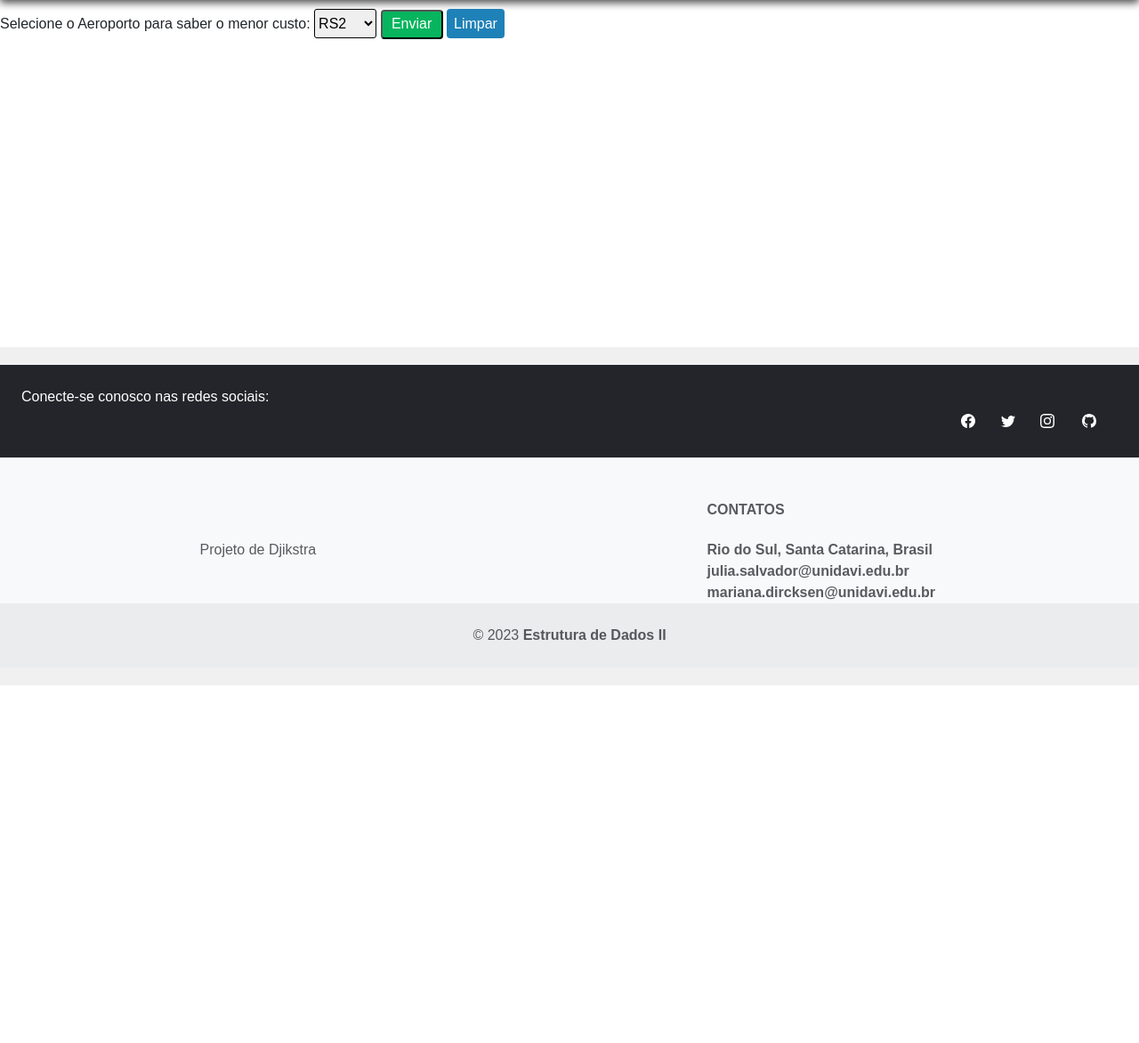
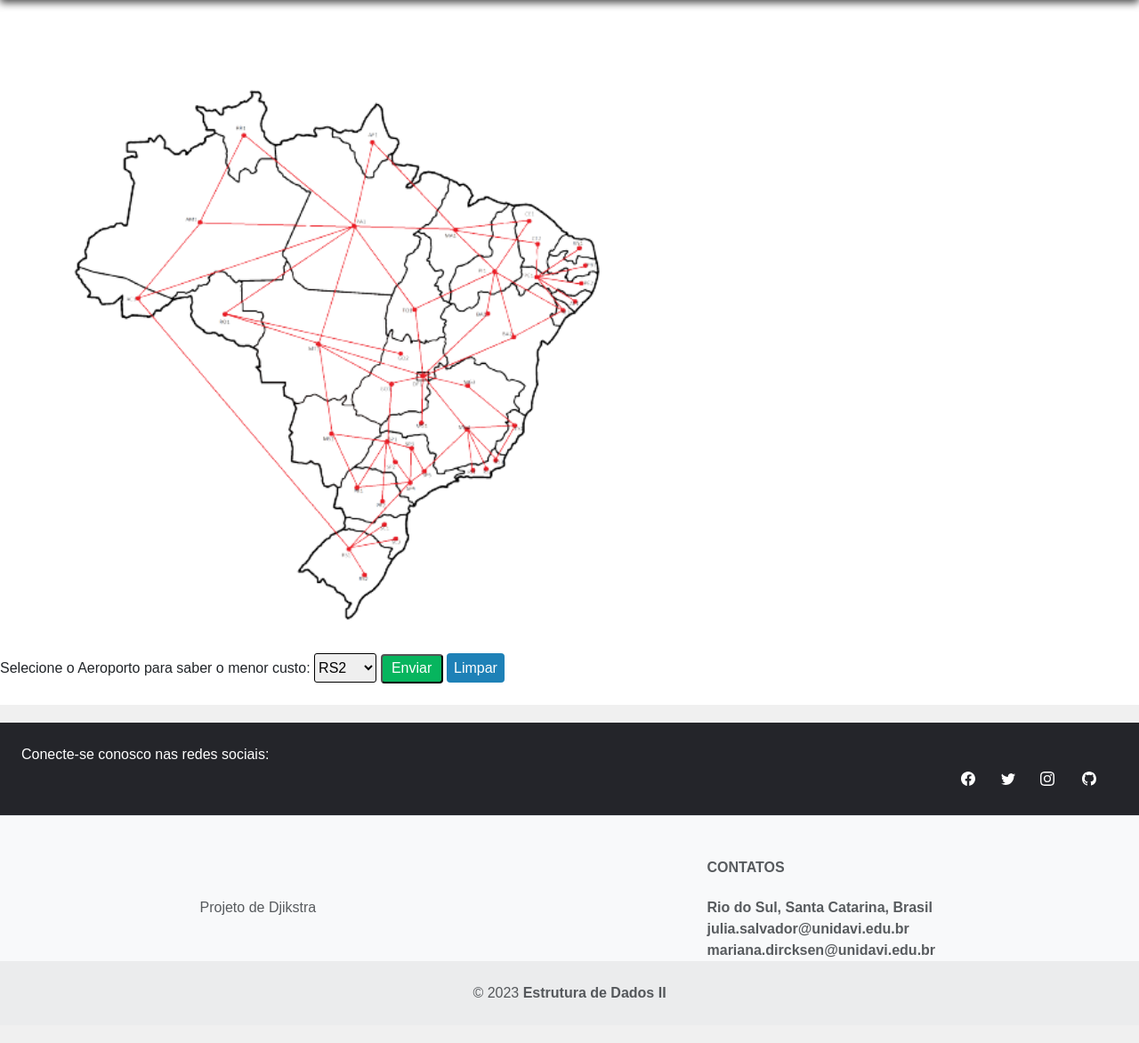
Before and after one commit to maridircksen/trabalhoDjikstra, a PHP site: page /formulario.php in a window 1280 px wide. Shown: the part 30-1202 px from the top of the page at 89% size. Before the commit the page ends 800 px from the top, so only its background shows below. Run offline with PHP 8.4, Linux system fonts and the light colour scheme.

Commit message:
Quase Pronto

```diff
--- a/formulario.css
+++ b/formulario.css
@@ -9,6 +9,13 @@
 header {
     background-color: #24252a;
     box-shadow: 0px 3px 10px #464646;
+}
+
+.mapa {
+    width: 700px; /* Defina a largura desejada */
+    height: 700px; /* Defina a altura desejada */
+    /* display: block;
+    margin: 0 auto;  */
 }
 
 .titulo{
@@ -54,7 +61,8 @@ footer {
     padding: 20px 0;
     text-align: center;
     color: #333;
-    position: fixed;
+    /* position: fixed;  */
+    position: relative;
     bottom: 0;
     width: 100%;
 }
--- a/formulario.php
+++ b/formulario.php
@@ -14,8 +14,9 @@
 <body>
     <header>
         <a class="titulo">Trabalho Djikstra</a>
-
     </header>
+    <br>
+    <img src="img/mapaAeroportos.png" alt="Mapa de Aeroportos" class="mapa">
     <div class="formulario">
       <?php
             require_once "./classes/processaFormulario.php";
```
Also changed, not shown: img/mapaAeroportos.png (added).
